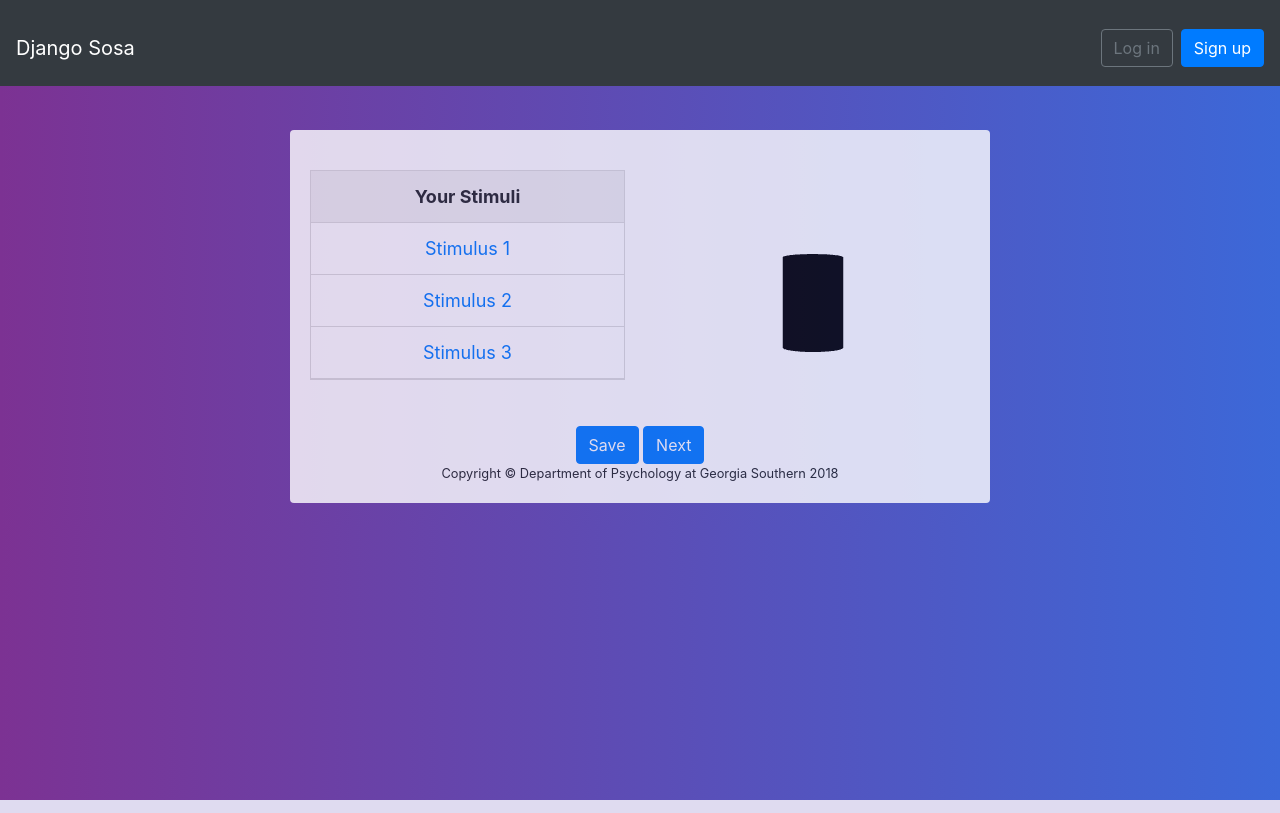
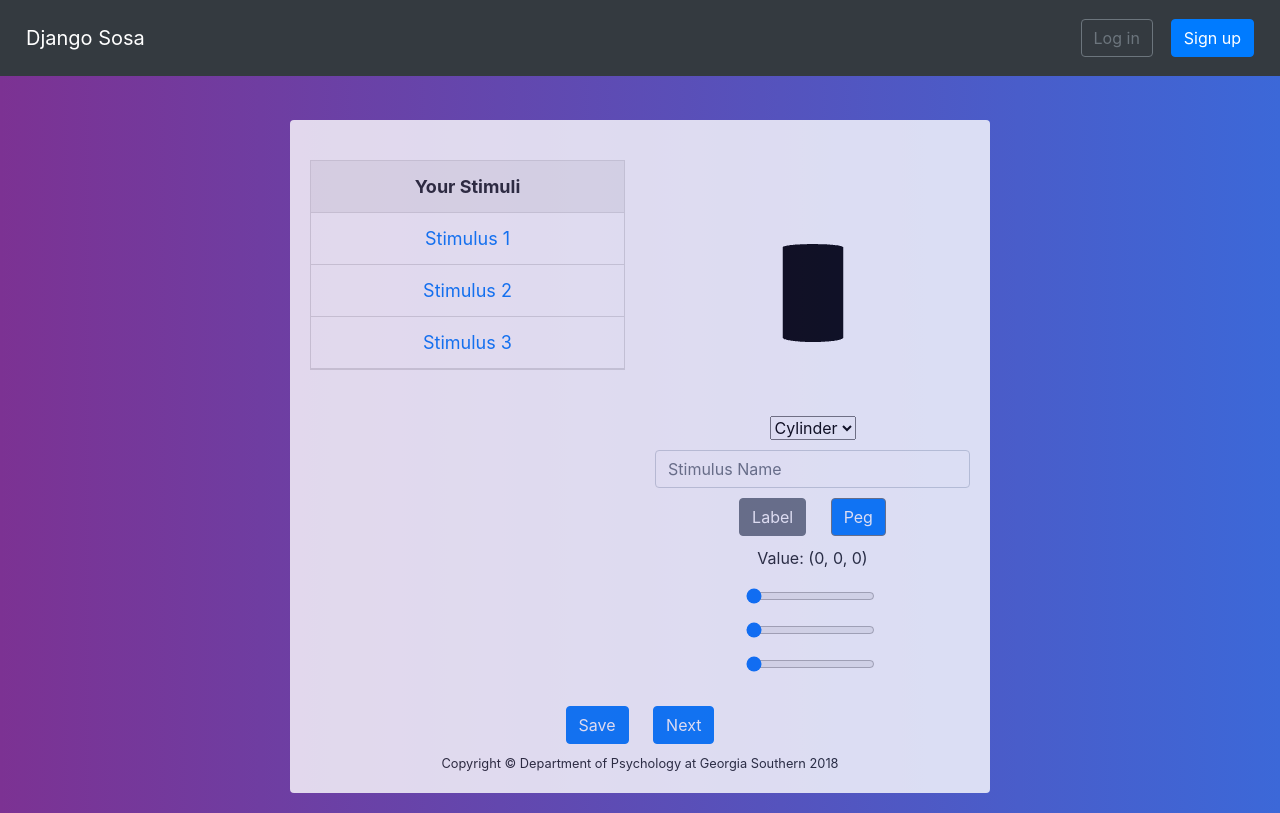
Before and after one commit to fredIV/django-sosa, a Django app: template templates/pages/create_stimulus.html in a window 1280 px wide. Run offline with Django 3.2, Linux system fonts and the light colour scheme; the template is opened without the code that fills it, so the values that code supplies are empty; parts of the project's set-up code (start-up, migrations or seed data) failed here and were passed over; some libraries are stand-ins or nearby versions.

Commit message:
Added extra stimulus functionality from old project

```diff
--- a/static/css/create_board.css
+++ b/static/css/create_board.css
@@ -23,6 +23,10 @@
     width: 175px;
 }
 
+small {
+	margin-top: 20px;
+}
+
 #home {
 	width: 60px;
 	position: absolute;
--- a/static/css/create_stimulus.css
+++ b/static/css/create_stimulus.css
@@ -18,9 +18,8 @@
 	padding: 20px;
 }
 
-a {
-    margin-top: 20px;
-    margin-bottom: 10px;
+a, button {
+    margin: 10px;
     width: auto;
 }
 
@@ -32,6 +31,8 @@
 }
 
 #settings {
+	margin: 0;
+	z-index: 1;
 	width: 60px;
 	position: absolute;
 	top: 0;
@@ -68,4 +69,12 @@
 	margin-top: 20px;
 }
 
+#shapes {
+	margin-bottom: 10px;
+}
+
+#displaySliderStimulus, #displaySliderLabel {
+	margin-left: 30px;
+}
+
 .show {display: block;}
--- /dev/null
+++ b/static/js/RGB_stim_generator.js
@@ -0,0 +1,196 @@
+
+//Stimulus Peg
+var StimSliderR = document.getElementById("RvalueStim");
+var StimOutputR = document.getElementById("sR");
+StimOutputR.innerHTML = StimSliderR.value;
+
+StimSliderR.oninput = function() {
+  StimOutputR.innerHTML = this.value;
+}
+
+var StimSliderG = document.getElementById("GvalueStim");
+var StimOutputG = document.getElementById("sG");
+StimOutputG.innerHTML = StimSliderG.value;
+
+StimSliderG.oninput = function() {
+  StimOutputG.innerHTML = this.value;
+}
+
+var StimSliderB = document.getElementById("BvalueStim");
+var StimOutputB = document.getElementById("sB");
+StimOutputB.innerHTML = StimSliderB.value;
+
+StimSliderB.oninput = function() {
+  StimOutputB.innerHTML = this.value;
+}
+
+//Stimulus label
+var StimLabelSliderR = document.getElementById("lRvalueStim");
+var StimLabelOutputR = document.getElementById("lR");
+StimLabelOutputR.innerHTML = StimLabelSliderR.value;
+
+StimLabelSliderR.oninput = function() {
+  StimLabelOutputR.innerHTML = this.value;
+}
+
+var StimLabelSliderG = document.getElementById("lGvalueStim");
+var StimLabelOutputG = document.getElementById("lG");
+StimLabelOutputG.innerHTML = StimLabelSliderG.value;
+
+StimLabelSliderG.oninput = function() {
+  StimLabelOutputG.innerHTML = this.value;
+}
+
+var StimLabelSliderB = document.getElementById("lBvalueStim");
+var StimLabelOutputB = document.getElementById("lB");
+StimLabelOutputB.innerHTML = StimLabelSliderB.value;
+
+StimLabelSliderB.oninput = function() {
+  StimLabelOutputB.innerHTML = this.value;
+}
+
+//Board Sliders and Button that trigger on/off
+var displaySliderBoard, displaySliderBackground, displaySliderCover;
+var displayValueBoard, displayValueBackground, displayValueCover;
+var boardBtn, backgroundBtn, coverBtn;
+
+function displayColorSliderBoard() {
+  displayValueBoard = document.getElementById("displayValueBoard");
+  displayValueBackground = document.getElementById("displayValueBackground");
+  displayValueCover = document.getElementById("displayValueCover");
+
+  boardBtn = document.getElementById("boardBtn");
+  backgroundBtn = document.getElementById("backgroundBtn");
+  coverBtn = document.getElementById("coverBtn");
+
+  displaySliderBoard = document.getElementById("displaySliderBoard");
+  displaySliderBackground = document.getElementById("displaySliderBackground");
+  displaySliderCover = document.getElementById("displaySliderCover");
+
+  if (displaySliderBoard.style.display === "none") {
+
+    boardBtn.classList.add("bg-primary");
+    backgroundBtn.classList.remove("bg-primary");
+    coverBtn.classList.remove("bg-primary");
+
+    displayValueBoard.style.display = "block";
+    displayValueBackground.style.display = "none";
+    displayValueCover.style.display = "none";
+
+    displaySliderBoard.style.display = "block";
+    displaySliderBackground.style.display = "none";
+    displaySliderCover.style.display = "none";
+
+  }
+}
+
+function displayColorSliderBackground() {
+  displayValueBoard = document.getElementById("displayValueBoard");
+  displayValueBackground = document.getElementById("displayValueBackground");
+  displayValueCover = document.getElementById("displayValueCover");
+
+  boardBtn = document.getElementById("boardBtn");
+  backgroundBtn = document.getElementById("backgroundBtn");
+  coverBtn = document.getElementById("coverBtn");
+
+  displaySliderBoard = document.getElementById("displaySliderBoard");
+  displaySliderBackground = document.getElementById("displaySliderBackground");
+  displaySliderCover = document.getElementById("displaySliderCover");
+
+  if (displaySliderBackground.style.display === "none") {
+
+    boardBtn.classList.remove("bg-primary");
+    backgroundBtn.classList.add("bg-primary");
+    coverBtn.classList.remove("bg-primary");
+
+    displayValueBoard.style.display = "none";
+    displayValueBackground.style.display = "block";
+    displayValueCover.style.display = "none";
+
+    displaySliderBoard.style.display = "none";
+    displaySliderBackground.style.display = "block";
+    displaySliderCover.style.display = "none";
+
+  }
+}
+
+function displayColorSliderCover() {
+  displayValueBoard = document.getElementById("displayValueBoard");
+  displayValueBackground = document.getElementById("displayValueBackground");
+  displayValueCover = document.getElementById("displayValueCover");
+
+  boardBtn = document.getElementById("boardBtn");
+  backgroundBtn = document.getElementById("backgroundBtn");
+  coverBtn = document.getElementById("coverBtn");
+
+  displaySliderBoard = document.getElementById("displaySliderBoard");
+  displaySliderBackground = document.getElementById("displaySliderBackground");
+  displaySliderCover = document.getElementById("displaySliderCover");
+
+  if (displaySliderCover.style.display === "none") {
+
+    boardBtn.classList.remove("bg-primary");
+    backgroundBtn.classList.remove("bg-primary");
+    coverBtn.classList.add("bg-primary");
+
+    displayValueBoard.style.display = "none";
+    displayValueBackground.style.display = "none";
+    displayValueCover.style.display = "block";
+
+    displaySliderBoard.style.display = "none";
+    displaySliderBackground.style.display = "none";
+    displaySliderCover.style.display = "block";
+
+  }
+}
+
+//Stimulus Slider and Button that trigger on/off
+var displaySliderLabel, displaySliderStimulus;
+var displayValueLabelStimulus, displayValuePeg;
+var labelBtn, pegBtn;
+
+function displayColorSliderLabel() {
+  displayValueLabelStimulus = document.getElementById("displayValueLabelStimulus");
+  displayValuePeg = document.getElementById("displayValuePeg");
+
+  labelBtn = document.getElementById("labelBtn");
+  pegBtn = document.getElementById("pegBtn");
+
+  displaySliderLabel = document.getElementById("displaySliderLabel");
+  displaySliderStimulus = document.getElementById("displaySliderStimulus");
+
+  if (displaySliderLabel.style.display === "none" ) {
+
+    labelBtn.classList.add("bg-primary");
+    pegBtn.classList.remove("bg-primary");
+
+    displayValueLabelStimulus.style.display = "block";
+    displayValuePeg.style.display = "none";
+
+    displaySliderLabel.style.display = "block";
+    displaySliderStimulus.style.display = "none";
+  }
+}
+
+function displayColorSliderStimulus() {
+  displayValueLabelStimulus = document.getElementById("displayValueLabelStimulus");
+  displayValuePeg = document.getElementById("displayValuePeg");
+
+  labelBtn = document.getElementById("labelBtn");
+  pegBtn = document.getElementById("pegBtn");
+
+  displaySliderLabel = document.getElementById("displaySliderLabel");
+  displaySliderStimulus = document.getElementById("displaySliderStimulus");
+
+  if (displaySliderStimulus.style.display === "none" ) {
+
+    labelBtn.classList.remove("bg-primary");
+    pegBtn.classList.add("bg-primary");
+
+    displayValueLabelStimulus.style.display = "none";
+    displayValuePeg.style.display = "block";
+
+    displaySliderLabel.style.display = "none";
+    displaySliderStimulus.style.display = "block";
+  }
+}
--- a/static/js/createStimulus.js
+++ b/static/js/createStimulus.js
@@ -1,5 +1,5 @@
 // standard global variables
-var pegContainer, pegScene, pegCamera, pegRenderer, pegControls, Pegmaterial, spriteMaterial;
+var pegContainer, pegScene, pegCamera, pegRenderer, pegControls, Pegmaterial, spriteMaterial, peg, mesh;
 var pegLabelSprite;
 initPeg();
 animatePeg();
@@ -53,7 +53,7 @@
 pegScene.add(skyBox);
 
 //peg
-var peg = new THREE.CylinderGeometry( 5, 5, 15, 100 );
+peg = new THREE.CylinderGeometry( 5, 5, 15, 100 );
 Pegmaterial = new THREE.MeshPhongMaterial({ color: 0x000000, shininess: 30 });
 mesh = new THREE.Mesh( peg, Pegmaterial );
 mesh.position.set(0,0,10);
@@ -133,12 +133,14 @@
 }
 
 
-function setPegRGB(){
-var redHex = rgbToHex(document.getElementById("RvalueStim").value);
+function setPegRGB()
+{
+    var redHex = rgbToHex(document.getElementById("RvalueStim").value);
 var greenHex = rgbToHex(document.getElementById("GvalueStim").value);
 var blueHex = rgbToHex(document.getElementById("BvalueStim").value);
 var stringHex = "0x" + redHex + greenHex + blueHex;
 Pegmaterial.color.setHex(stringHex);
+
 }
 
 function setPeg(r,g,b) {
@@ -164,3 +166,52 @@
 var stringHex = "0x" + redHex + greenHex + blueHex;
 spriteMaterial.color.setHex(stringHex);
 }
+
+function rgbToHex(rgb){
+  var hex = Number(rgb).toString(16);
+  if (hex.length < 2) {
+    hex = "0" + hex;
+  }
+  return hex;
+
+  function fullColorHex(r,g,b){
+    var red = rgbToHex(r);
+    var green = rgbToHex(g);
+    var blue = rgbToHex(b);
+    return red+green+blue;
+  }
+}
+
+$(document).ready(function() {
+    $("#shapes").click(function() {
+        var name = $("#shapes").val();
+
+       if(name == "Cube") {
+            pegScene.remove(mesh);
+
+           peg = new THREE.CubeGeometry(10, 10, 10);
+        Pegmaterial = new THREE.MeshPhongMaterial({ color: 0x000000, shininess: 30 });
+        mesh = new THREE.Mesh( peg, Pegmaterial );
+        mesh.position.set(0,0,10);
+        pegScene.add(mesh);
+       }
+       else if (name == "Cylinder") {
+             pegScene.remove(mesh);
+            peg = new THREE.CylinderGeometry( 5, 5, 15, 100 );
+        Pegmaterial = new THREE.MeshPhongMaterial({ color: 0x000000, shininess: 30 });
+        mesh = new THREE.Mesh( peg, Pegmaterial );
+        mesh.position.set(0,0,10);
+        pegScene.add(mesh);
+       }
+
+       else if (name == "Cone") {
+            pegScene.remove(mesh);
+            peg = new THREE.CylinderGeometry( 0, 9, 12, 15, 1  );
+        Pegmaterial = new THREE.MeshPhongMaterial({ color: 0x000000, shininess: 30 });
+        mesh = new THREE.Mesh( peg, Pegmaterial );
+        mesh.position.set(0,0,10);
+        pegScene.add(mesh);
+
+       }
+    })
+})
--- a/templates/account/logout.html
+++ b/templates/account/logout.html
@@ -2,7 +2,6 @@
 {% load crispy_forms_tags %}
 
 {% block title %}Log out{% endblock %}
-
 
 {% block content %}
 <h1>Sign Out</h1>
--- a/templates/pages/create_stimulus.html
+++ b/templates/pages/create_stimulus.html
@@ -29,6 +29,37 @@
         <div class="col-6">
             <div id="ThreeJSPeg"></div>
             <script src="{% static "js/createStimulus.js" %}"></script>
+            <div class="stimSelect">
+                <select id="shapes">
+                    <option>Cylinder</option>
+                    <option>Cone</option>
+                    <option>Cube</option>
+                </select>
+            </div>
+            <input type="text" class="form-control" id="stimulus_name" placeholder="Stimulus Name" oninput= "setNewLabel(this )">
+
+                <button onclick="displayColorSliderLabel()" type="button" class="btn btn-secondary btn-shadow" id="labelBtn">Label</button>
+                <button onclick="displayColorSliderStimulus()" type="button" class="btn btn-secondary btn-shadow bg-primary" id="pegBtn">Peg</button>
+
+                        <div id="displayValueLabelStimulus" class="text-center" style="display: none;">
+                            Value: (<span id="lR"></span>, <span id="lG"></span>, <span id="lB"></span>)
+                          </div>
+                          <div id="displayValuePeg" class="text-center" style="display: block;">
+                            Value: (<span id="sR"></span>, <span id="sG"></span>, <span id="sB"></span>)
+                          </div>
+
+                        <div id="displaySliderStimulus" class="pt-3" style="width: 250px; display: block;">
+                        <input type="range" min="0" max="255" value="0" class="slider mb-3" id="RvalueStim" onchange = "setPegRGB()">
+                        <input type="range" min="0" max="255" value="0" class="slider mb-3" id="GvalueStim" onchange = "setPegRGB()">
+                        <input type="range" min="0" max="255" value="0" class="slider mb-4" id="BvalueStim" onchange = "setPegRGB()">
+                      </div>
+                      <div id="displaySliderLabel" class="pt-3" style="width: 250px; display: none;">
+                        <input type="range" min="0" max="255" value="0" class="slider mb-3" id="lRvalueStim" onchange = "setLabelRGB()">
+                        <input type="range" min="0" max="255" value="0" class="slider mb-3" id="lGvalueStim" onchange = "setLabelRGB()">
+                        <input type="range" min="0" max="255" value="0" class="slider mb-4" id="lBvalueStim" onchange = "setLabelRGB()">
+                      </div>
+
+                        <script src="{% static "js/RGB_stim_generator.js" %}"></script>
         </div>
     </div>
     <button class="btn btn-primary">Save</button>
```
Also changed, not shown: templates/pages/create_board.html (+0 -8 lines), users/forms.py (+9 -0 lines).
